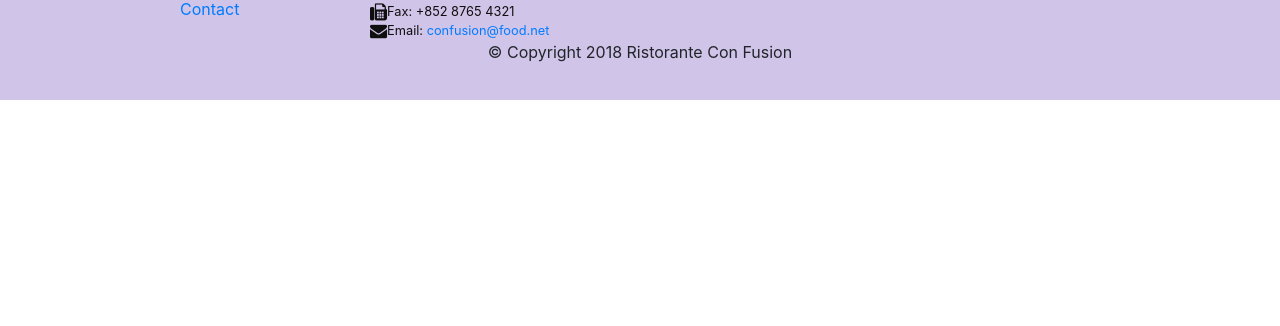
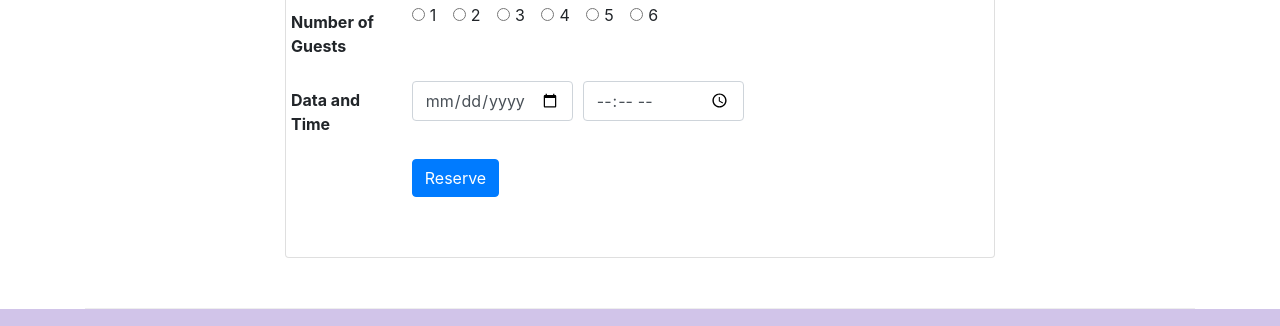
Before and after one commit to Yarikks/bootstrap-Coursera, a website: page index.html in a window 1280 px wide. Shown: the part 1661-1987 px from the top of the page. Before the commit the page ends 1761 px from the top, so only its background shows below. Drawn offline with nearby package versions, Linux system fonts and the light colour scheme.

Commit message:
Assignment 2 Completed

```diff
--- a/index.html
+++ b/index.html
@@ -39,8 +39,13 @@
                     <h1>Ristorante con Fusion</h1>
                     <p>We take inspiration from the World's best cuisines, and create a unique fusion experience. Our lipsmacking creations will tickle your culinary senses!</p>
                 </div>
-                <div class="col-12 col-sm align-self-center">
+                <div class="col-12 col-sm-3 align-self-center">
                     <img src="img/logo.png" class="img-fluid">
+                </div>
+                <div class="col-12 col-sm-3 align-self-center">
+                    <div class="btn-group" role="group">
+                        <a role="button" class="btn btn-warning" href="#reserveTable"><i class="fa fa-cutlery fa-lg"></i> Reserve Table</a>
+                    </div>
                 </div>
             </div>
         </div>
@@ -56,21 +61,29 @@
                     <img class="d-flex mr-3 img-thumbnail align-self-center"
                         src="img/uthappizza.png" alt="uthappizza">
                     <div class="media-body">
-                        <h2 class="mt-0">Uthappizza <span class="badge badge-danger">HOT</span><span class="badge badge-pill bafge-secondary">$5.99</span></h2>
+                        <h2 class="mt-0">Uthappizza
+                            <span class="badge badge-danger">HOT</span>
+                            <span class="badge badge-pill badge-secondary">$5.99</span></h2>
                         <p class="d-none d-sm-block">A unique combination of Indian Uthappam (pancake) and Italian pizza, topped with Cerignola olives, ripe vine cherry tomatoes, Vidalia onion, Guntur chillies and Buffalo Paneer.</p>
                     </div>
                 </div>
             </div>
         </div>
 
-
+        <!-- Budge and picture buffet (Task 2)-->
         <div class="row row-content align-items-center">
             <div class="col-12 col-sm-4 col-md-3">
                 <h3>This Month's Promotions</h3>
             </div>
             <div class="col col-sm col-md">
-                <h2>Weekend Grand Buffet</h2>
-                <p>Featuring mouthwatering combinations with a choice of five different salads, six enticing appetizers, six main entrees and five choicest desserts. Free flowing bubbly and soft drinks. All for just $19.99 per person </p>
+                <div class="media">
+                    <div class="media-body">
+                        <h2>Weekend Grand Buffet <span class="badge badge-danger">NEW</span></h2>
+                        <p class="d-none d-sm-block">Featuring mouthwatering combinations with a choice of five different salads, six enticing appetizers, six main entrees and five choicest desserts. Free flowing bubbly and soft drinks. All for just $19.99 per person </p>
+                    </div>
+                    <img class="d-flex ml-3 img-thumbnail align-self-center"
+                        src="img/buffet.png" alt="buffet">
+                </div>
             </div>
         </div>
 
@@ -81,11 +94,78 @@
             <div class="col col-sm order-sm-first col-md">
                 <div class="media">
                     <img class="d-flex mr-3 img-thumbnail align-self-center"
-                        src="img/yarik.png" alt="alberto" width="110" height="110">
+                        src="img/alberto.png" alt="alberto" width="110" height="110">
                     <div class="media-body">
-                        <h2 class="mt-0">Yarik</h2>
+                        <h2 class="mt-0">Alberto</h2>
                         <h4>Executive Chef</h4>
                         <p class="d-none d-sm-block">Award winning three-star Michelin chef with wide International experience having worked closely with whos-who in the culinary world, he specializes in creating mouthwatering Indo-Italian fusion experiences. </p>
+                    </div>
+                </div>
+            </div>
+        </div>
+
+        <!-- Reserve Card (Task 1) -->
+        <div class="row row-content" id="reserveTable">
+            <div class="offset-md-2 col-md-8 col-sm-12 offset-sm-0">
+                <div class="card">
+                    <h3 class="card-header bg-warning text-white">Reserve a Table</h3>
+                    <div class="card-body">
+                            <dl class="row">
+                                <form>
+                                    <div class="form-group row">
+                                        <dt class="col-md-3 col-form-label">Number of Guests</dt>
+                                        <dd class="col-md-9">
+                                            <div class="form-check form-check-inline">
+                                                <input type="radio" class="form-check-input" id="one" name="inlineRadioOptions" value="one1">
+                                                <label for="one" class="form-check-label">1</label>
+                                            </div>
+                                            <div class="form-check form-check-inline">
+                                                <input type="radio" class="form-check-input" id="two" name="inlineRadioOptions" value="two2">
+                                                <label for="two" class="form-check-label">2</label>
+                                            </div>
+                                            <div class="form-check form-check-inline">
+                                                <input type="radio" class="form-check-input" id="three" name="inlineRadioOptions" value="three3">
+                                                <label for="three" class="form-check-label">3</label>
+                                            </div>
+                                            <div class="form-check form-check-inline">
+                                                <input type="radio" class="form-check-input" id="four" name="inlineRadioOptions" value="four4">
+                                                <label for="four" class="form-check-label">4</label>
+                                            </div>
+                                            <div class="form-check form-check-inline">
+                                                <input type="radio" class="form-check-input" id="five" name="inlineRadioOptions" value="five5">
+                                                <label for="five" class="form-check-label">5</label>
+                                            </div>
+                                            <div class="form-check form-check-inline">
+                                                <input type="radio" class="form-check-input" id="six" name="inlineRadioOptions" value="six6">
+                                                <label for="six" class="form-check-label">6</label>
+                                                </div>
+                                        </dd>
+                                    </div>
+                                    <div class="form-group row">
+                                        <dt class="col-md-3 col-form-label">Data and Time</dt>
+                                        <dd class="col-md-9">
+                                            <div class="form-row">
+                                                <div class="col-sm-12 col-md-6">
+                                                    <input type="date" class="form-control" id="date" name="date"
+                                                        placeholder="Date">
+                                                </div>
+                                                <div class="col-sm-12 col-md-6">
+                                                    <input type="time" class="form-control" id="time" name="time"
+                                                        placeholder="Time">
+                                                </div>
+                                            </div>
+                                        </dd>
+                                    </div>
+                                    <div class="form-group row">
+                                        <dt class="col-md-3"></dt>
+                                        <dd class="col-md-9">
+                                            <button type="submit" class="btn btn-primary">
+                                                Reserve
+                                            </button>
+                                        </dd>
+                                    </div>
+                            </form>
+                            </dl>
                     </div>
                 </div>
             </div>
```
